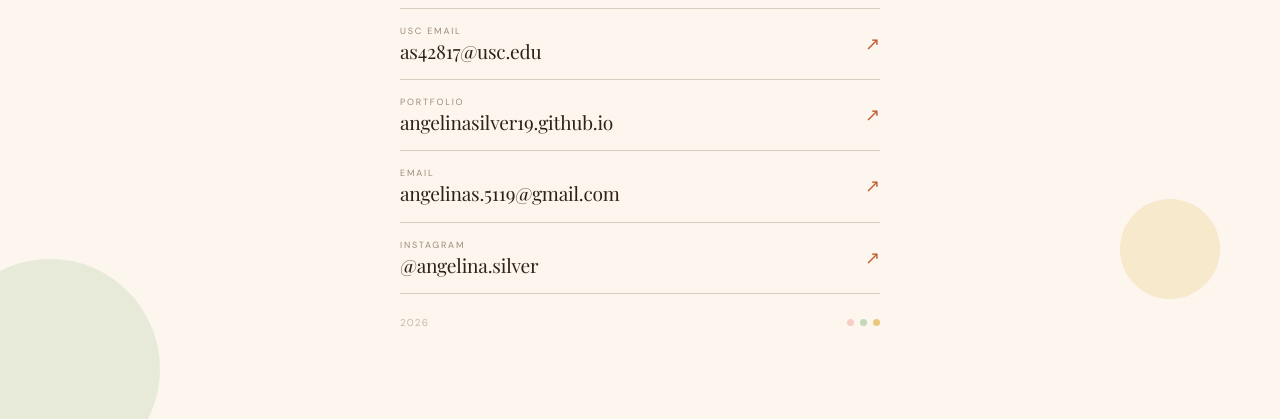
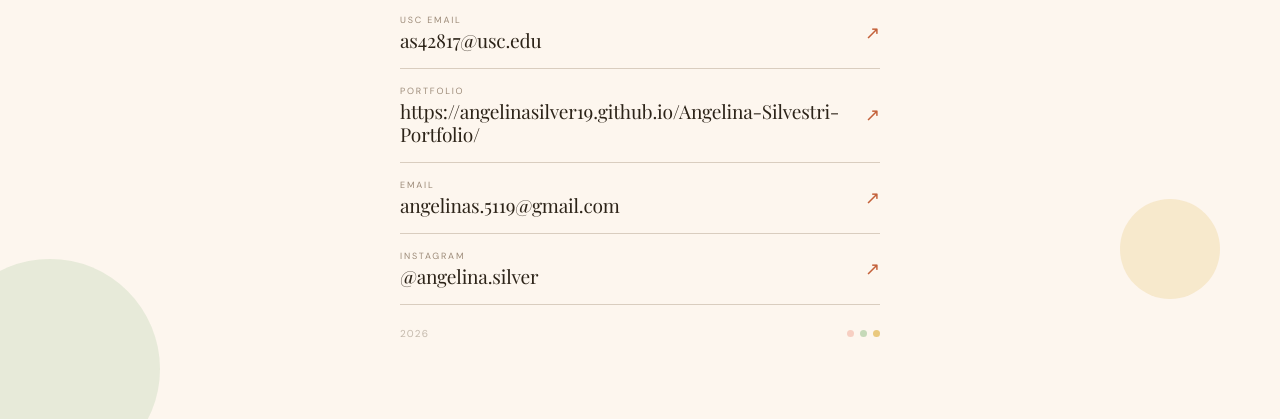
Before and after one commit to angelinasilver19/links, a plain HTML site: page index.html in a window 1280 px wide. Shown: the part 381-800 px from the top of the page. Drawn offline with nearby package versions, Linux system fonts and the light colour scheme; a web font is replaced by a local one.

Commit message:
Update index.html

```diff
--- a/index.html
+++ b/index.html
@@ -275,10 +275,10 @@
       </div>
       <span class="arrow">↗</span>
     </a>
-    <a class="link-item" href="https://angelinasilver19.github.io" target="_blank">
+    <a class="link-item" href="https://angelinasilver19.github.io/Angelina-Silvestri-Portfolio/" target="_blank">
       <div class="link-left">
         <span class="link-platform">Portfolio</span>
-        <span class="link-title">angelinasilver19.github.io</span>
+        <span class="link-title">https://angelinasilver19.github.io/Angelina-Silvestri-Portfolio/</span>
       </div>
       <span class="arrow">↗</span>
     </a>
```
